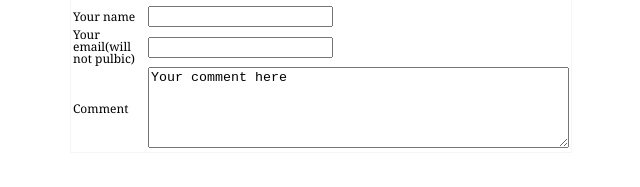
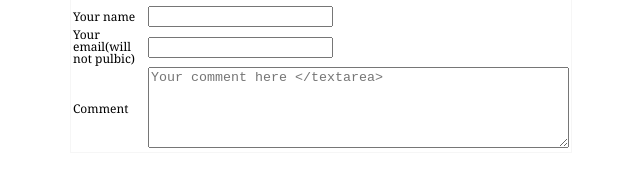
Before and after one commit to kquoc887/kquoc887.github.io, a plain HTML site: page BaiLyThuyet1/index.html in a window 1280 px wide. Shown: the part 447-634 px from the top of the page, without its empty margins (319-959 px from the left). Drawn offline with Linux system fonts and the light colour scheme.

Commit message:
edit file index.html in folder BaiLyThuyet1

```diff
--- a/BaiLyThuyet1/index.html
+++ b/BaiLyThuyet1/index.html
@@ -64,7 +64,7 @@
 				</tr>
 				<tr>
 					<td>Comment</td>
-					<td><textarea rows="5" cols="50">Your comment here</textarea></textarea></td>
+					<td><textarea rows="5" cols="50" placeholder="Your comment here </textarea>"></textarea></td>
 				</tr>
 			</table>
 		</div>
```
